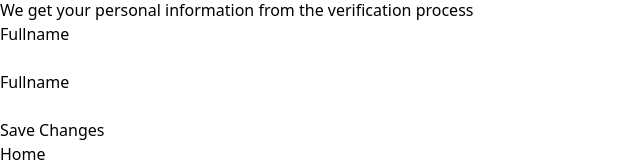
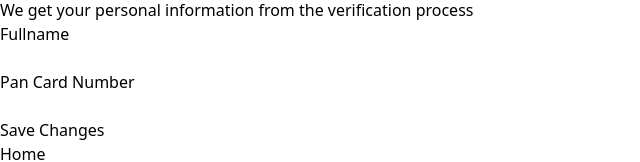
Before and after one commit to ALOK9442/cryptbeeWeb, a React (Vite) app: page /home/personal-info in a window 1280 px wide. Shown: the part 350-512 px from the top of the page, without its empty margins (0-640 px from the left). Built offline with nearby package versions, Linux system fonts and the light colour scheme; no server answers; sample sign-in values are in the browser's storage.

Commit message:
style: personal information tab

```diff
--- a/src/pages/components/profile/personal_information_tab.jsx
+++ b/src/pages/components/profile/personal_information_tab.jsx
@@ -45,7 +45,7 @@ function PersonalInfo() {
                         />
                         <Input
                             type='text'
-                            label='Fullname'
+                            label='Pan Card Number'
                             defaultValue={`${panNumber}`}
                             onchange={(e) => setPanNumber(e.target.value)}
                         />
```
